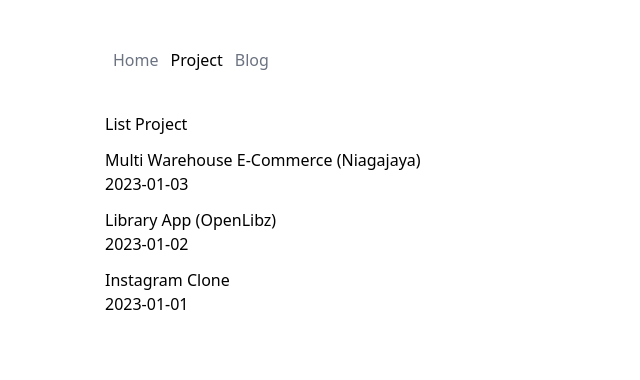
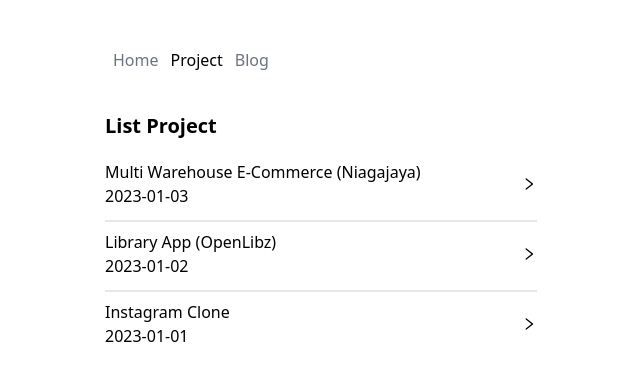
Before and after one commit to marsmallowz/portfolio-app, a Next.js app: page /projects in a window 1280 px wide. Shown: the top 380 px of the page, without its empty margins (319-959 px from the left). Built offline with nearby package versions, Linux system fonts and the light colour scheme.

Commit message:
update card project

```diff
--- a/app/projects/page.tsx
+++ b/app/projects/page.tsx
@@ -3,6 +3,7 @@ import fs from "fs";
 import path from "path";
 import matter from "gray-matter";
 import Link from "next/link";
+import { AiOutlineRight } from "react-icons/ai";
 export default function ProjectsPage() {
   const projectDir = "content/projects";
   const files = fs.readdirSync(path.join(projectDir));
@@ -19,16 +20,8 @@ export default function ProjectsPage() {
   });
   return (
     <div className="flex flex-col gap-3">
-      <div>List Project</div>
-      {/* {projects.map((project) => {
-        return (
-          <Link key={project.slug} href={"/projects/" + project.slug}>
-            <div>{project.meta.title}</div>
-            <div>{project.meta.publishedAt}</div>
-          </Link>
-        );
-      })} */}
-
+      <div className="text-xl font-bold">List Project</div>
+      <div className="flex flex-col gap-1 divide-y-2">
         {projects
           .sort((a, b) => {
             if (new Date(a.meta.publishedAt) > new Date(b.meta.publishedAt)) {
@@ -40,12 +33,18 @@ export default function ProjectsPage() {
             <Link
               key={project.slug}
               href={"/projects/" + project.slug}
-            className="flex flex-col"
+              className="flex py-2 justify-between items-center"
             >
+              <div className="flex flex-col">
                 <div>{project.meta.title}</div>
                 <div>{project.meta.publishedAt}</div>
+              </div>
+              <div>
+                <AiOutlineRight />
+              </div>
             </Link>
           ))}
       </div>
+    </div>
   );
 }
```
Lines whose indentation alone changed are shown as unchanged.
